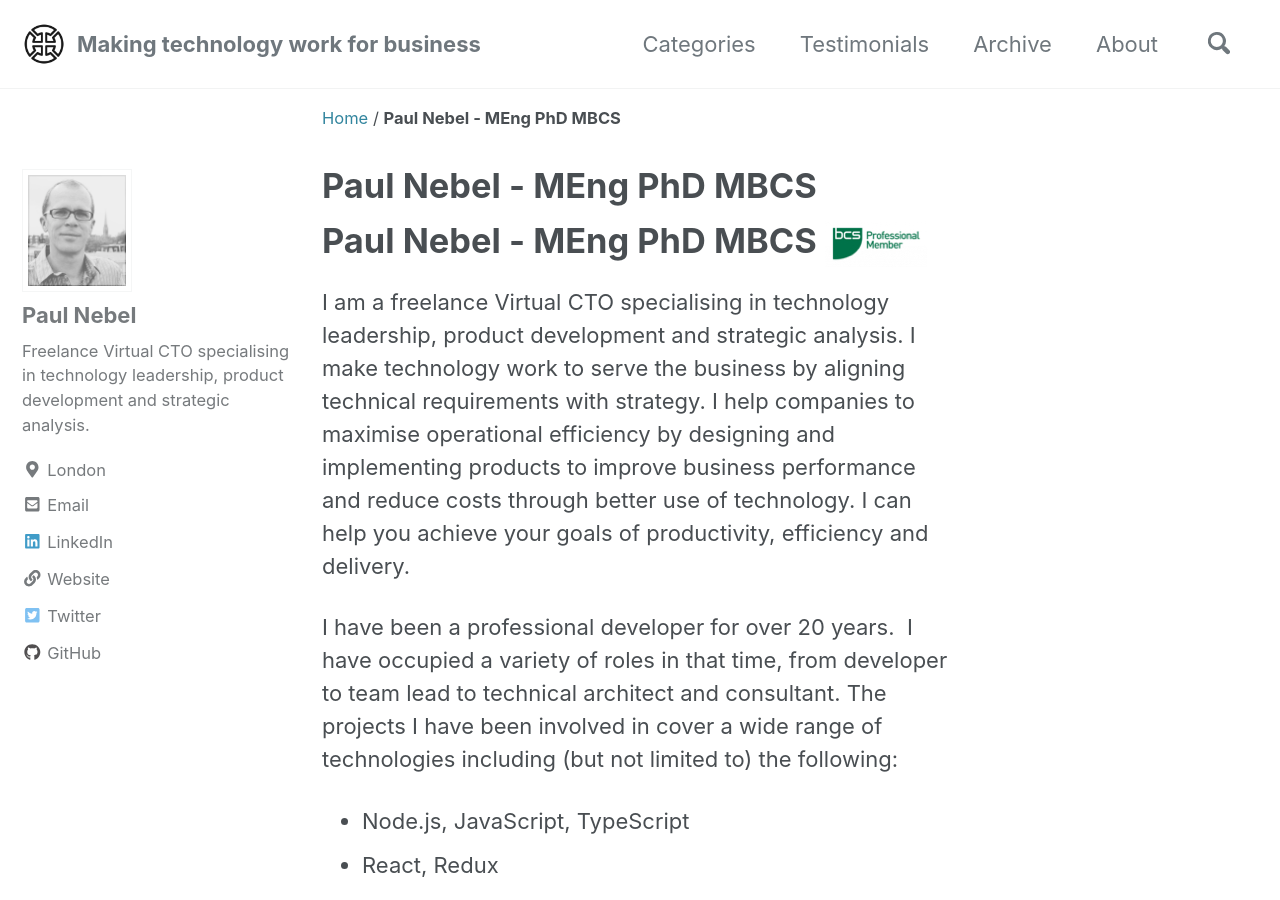
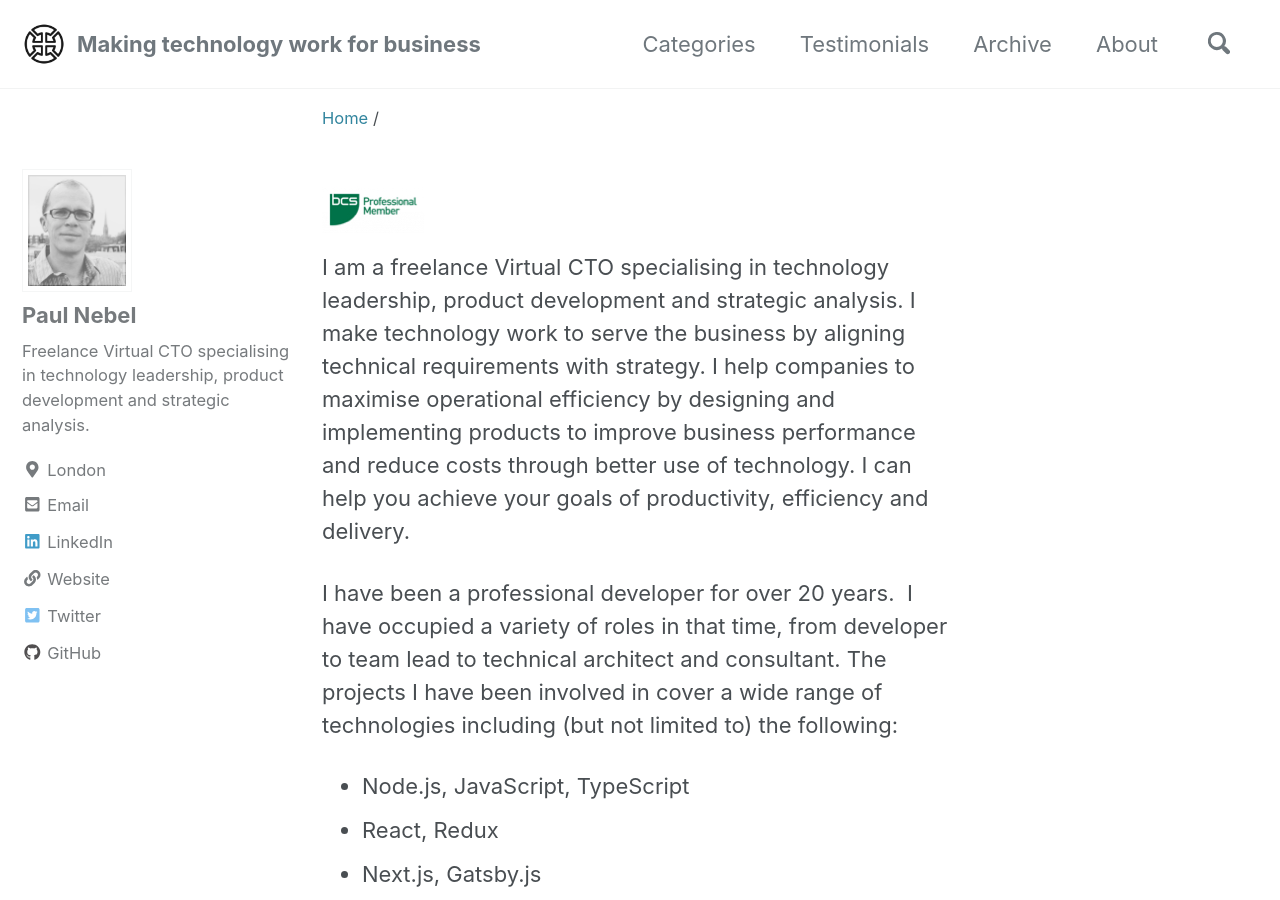
Before and after one commit to paulnebel/paulnebel.github.io, a Jekyll site: the page built from _pages/about.md, in a window 1280 px wide and 900 px high. Built offline with Jekyll 4.4.1, drawn with Linux system fonts in a browser that asks for light colours; cached includes are drawn as plain includes; nearby versions of some CDN libraries; our own code applies the rules of GitHub Pages for plain Markdown files.

Commit message:
<type>(<scope>): <subject> fix: About page title now correct <body>
<footer>

```diff
--- a/_pages/about.md
+++ b/_pages/about.md
@@ -2,7 +2,7 @@
 permalink: /about/
 ---
 
-# Paul Nebel - MEng PhD MBCS ![BCS Professional Member logo]({{ site.url }}/assets/images/mbcs-logo-colour-small.jpg)
+# ![BCS Professional Member logo]({{ site.url }}/assets/images/mbcs-logo-colour-small.jpg)
 
 I am a freelance Virtual CTO specialising in technology leadership, product development and strategic analysis. I make technology work to serve the  business by aligning technical requirements with strategy. I help companies to maximise operational efficiency by designing and implementing products to improve business performance and reduce costs through better use of technology. I can help you achieve your goals of productivity, efficiency and delivery.
 
```
